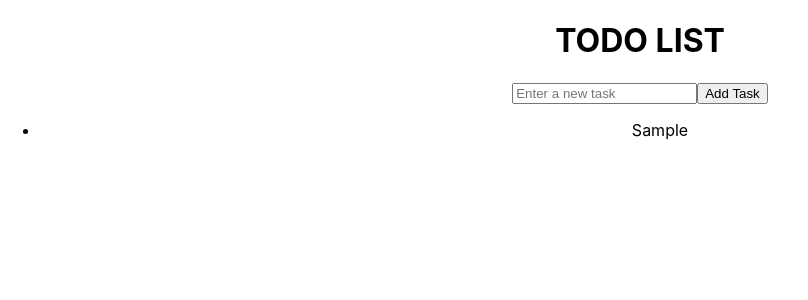
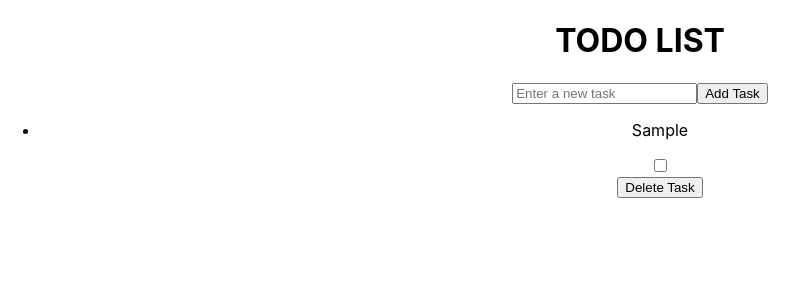
Before and after one commit to ReneRisa/todo-app, a React (Create React App) app: page / in a window 1280 px wide. Both pictures are taken after typing "Sample" into the empty fields and a click on the button "Add Task". Shown: the top 300 px of the page, without its empty margins (0-808 px from the left). Built offline with nearby package versions, Linux system fonts and the light colour scheme.

Commit message:
Add a delete button for each task

```diff
--- a/src/App.js
+++ b/src/App.js
@@ -13,8 +13,8 @@ function App() {
     setCompleted(true)
   }
 
-  const removeTodo = (index) => {
-    setTodos(todos.filter((todo, i) => i!== index))
+  const removeTodo = (todo) => {
+    setTodos(todos.filter(td => td !== todo))
   }
 
   const addTodo = (todo) => {
@@ -23,7 +23,7 @@ function App() {
   return (
     <div className="App">
       <AddTask addTodo={addTodo} completed={completed}/>
-      <TodoList todos={todos} />
+      <TodoList todos={todos} removeTodo={removeTodo}/>
     </div>
   );
 }
--- a/src/TodoItem.jsx
+++ b/src/TodoItem.jsx
@@ -1,9 +1,26 @@
-function TodoItem({todo}) {
+function TodoItem({todo, removeTodo}) {
+
+    const handleRemove = (e) => {
+        e.stopPropagation();
+        removeTodo(todo)
+    }
+
     return (
         <li>
+            <div>
             <p>
                {todo}
             </p>
+            <input type="checkbox"
+                checked={todo.completed}
+                onChange={() => removeTodo(todo.id)}/>
+            </div>
+            <div>
+                <button onClick={handleRemove}>
+                    Delete Task
+                </button>
+            </div>
+
         </li>
     )
 }
--- a/src/TodoList.jsx
+++ b/src/TodoList.jsx
@@ -5,7 +5,9 @@ function TodoList(props){
             {props.todos.length > 0?(
                 <ul>
                     {props.todos.map((todo) => (
-                    <TodoItem key={todo.id} todo={todo} />))}
+                    <TodoItem key={todo.id} todo={todo}
+                    removeTodo={props.removeTodo}/>
+                    ))}
                 </ul>) : (
                 <p>No Tasks yet</p>
             )}
```
